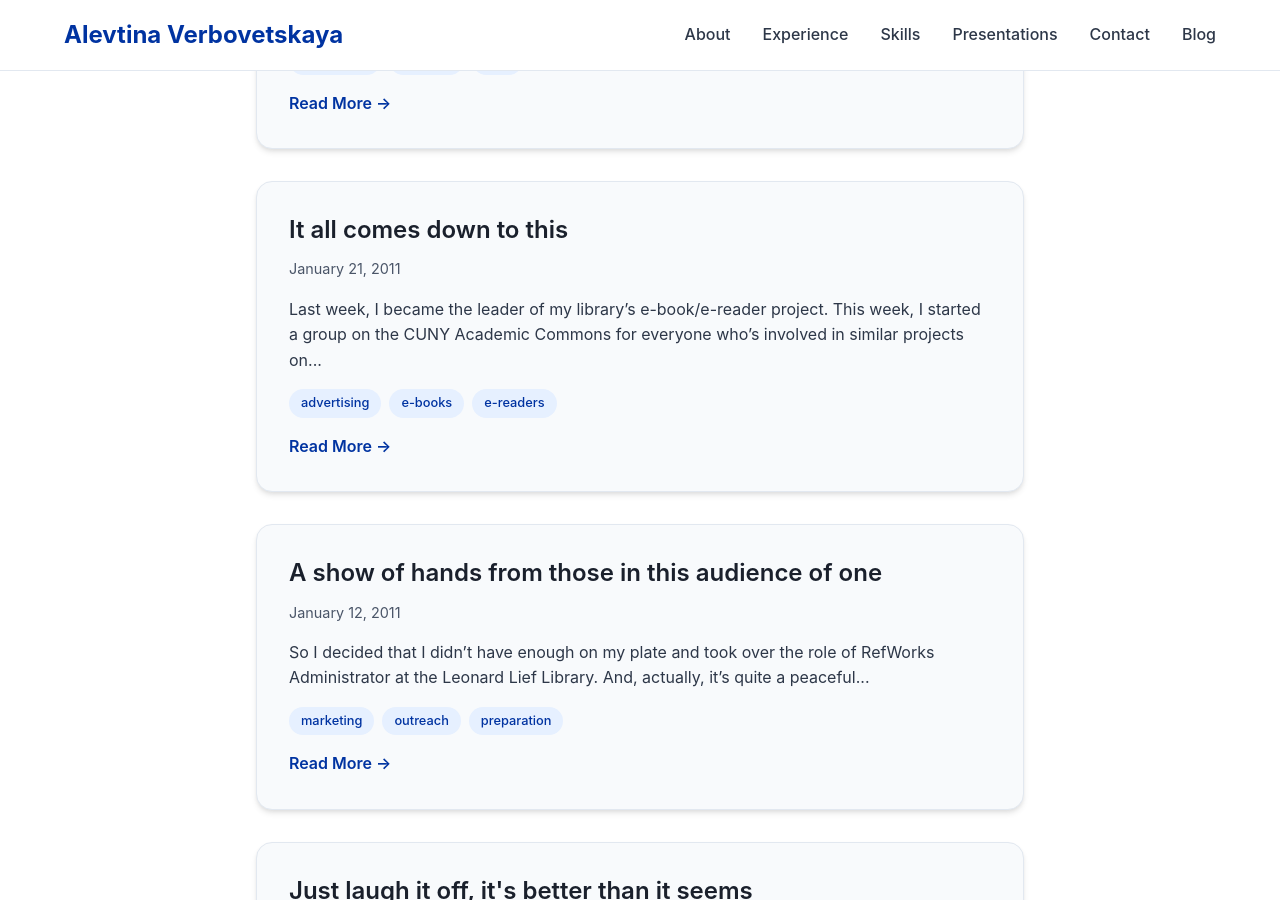
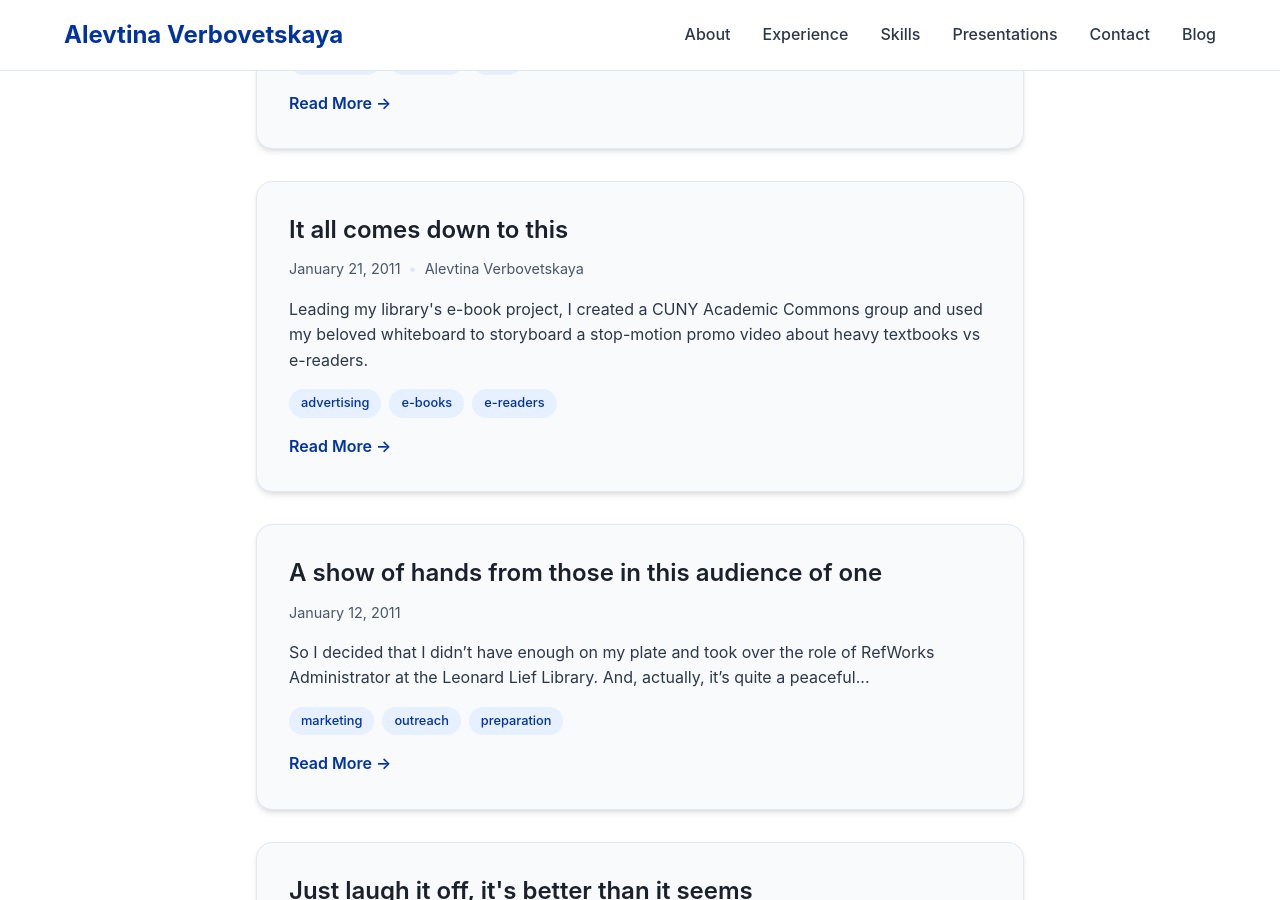
Before and after one commit to alevtina/alevtina.github.io, a Jekyll site: the page built from blog.md, in a window 1280 px wide and 900 px high, scrolled down 3836 px. Built offline with Jekyll 4.4.1, drawn with Linux system fonts in a browser that asks for light colours; some web fonts are replaced.

Commit message:
Added excerpt to old blog post

```diff
--- a/_posts/2011-01-21-it-all-comes-down-to-this.md
+++ b/_posts/2011-01-21-it-all-comes-down-to-this.md
@@ -2,6 +2,8 @@
 layout: post
 title: "It all comes down to this"
 date: "2011-01-21"
+author: "Alevtina Verbovetskaya"
+excerpt: "Leading my library's e-book project, I created a CUNY Academic Commons group and used my beloved whiteboard to storyboard a stop-motion promo video about heavy textbooks vs e-readers."
 categories:
   - "special-initiatives"
 tags:
```
